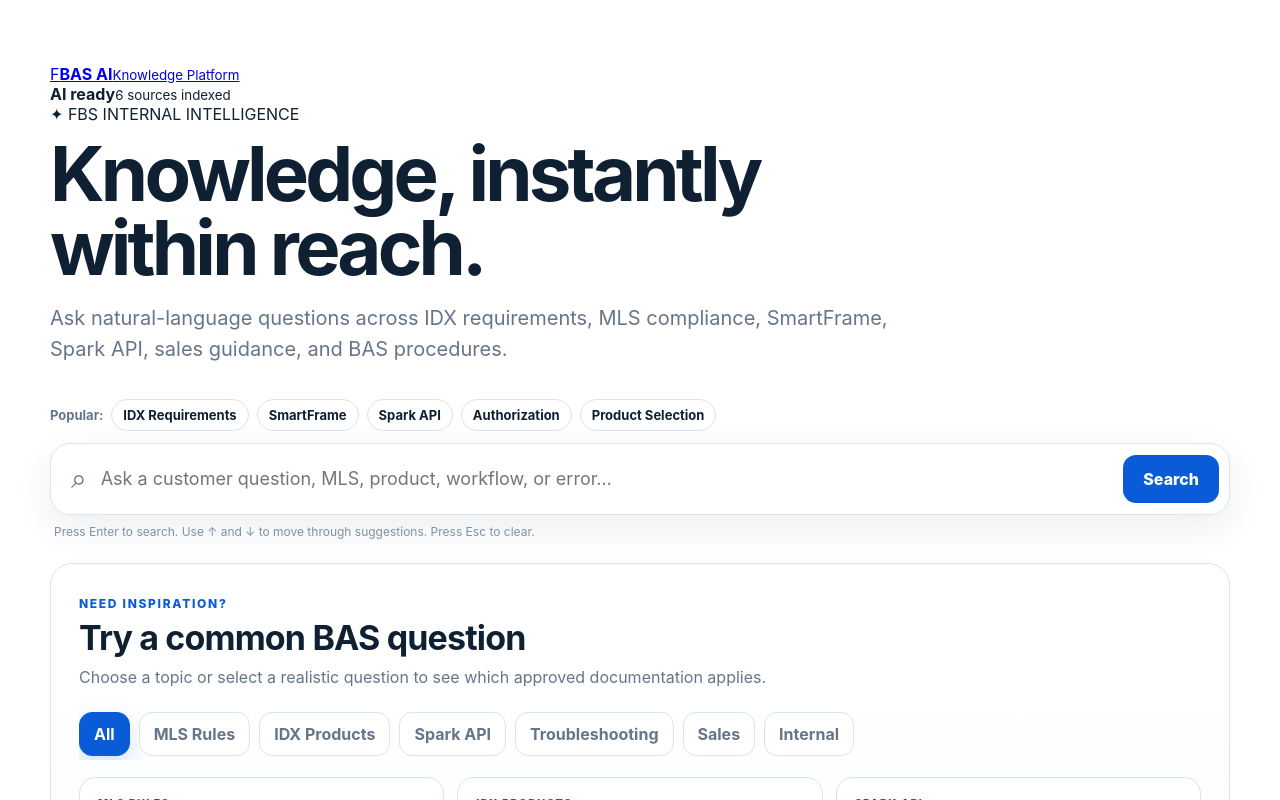
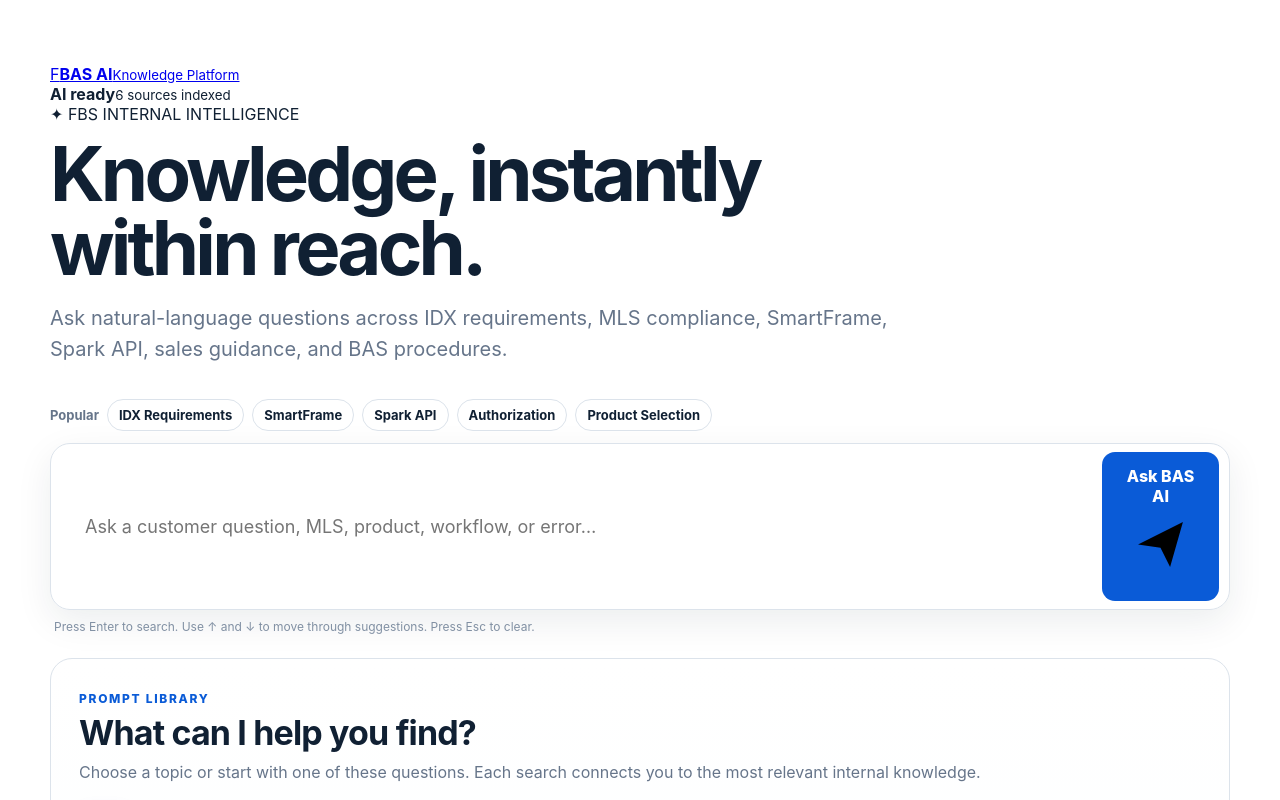
Before and after one commit to jawfbs/fbs-idx-ai-knowledge-platform, a Next.js app: page / in a window 1280 px wide. Shown: the top 800 px of the page. Built offline with nearby package versions, Linux system fonts and the light colour scheme.

Commit message:
Enhance BAS AI search experience

```diff
--- a/components/SearchClient.tsx
+++ b/components/SearchClient.tsx
@@ -191,14 +191,14 @@
   return (
     <section className="searchExperience" aria-label="Search the knowledge platform">
       <div className="featuredSkills" aria-label="Popular searches">
-        <span>Popular:</span>
+        <span className="popularLabel">Popular</span>
         {featuredSearches.map((item) => (
           <button key={item.label} type="button" onClick={() => runSearch(item.query)}>{item.label}</button>
         ))}
       </div>
 
       <form className="searchBox" onSubmit={handleSubmit} role="search">
-        <span className="searchIcon" aria-hidden="true">⌕</span>
+        <span className="searchIcon" aria-hidden="true"><svg viewBox="0 0 24 24"><path d="m21 21-4.35-4.35m2.35-5.65a8 8 0 1 1-16 0 8 8 0 0 1 16 0Z" /></svg></span>
         <input
           ref={inputRef}
           aria-label="Search the knowledge platform"
@@ -211,7 +211,7 @@
           onKeyDown={handleKeyDown}
         />
         {query && <button className="clearButton" type="button" onClick={clearSearch} aria-label="Clear search">×</button>}
-        <button className="searchButton" type="submit">Search</button>
+        <button className="searchButton" type="submit"><span>Ask BAS AI</span><svg viewBox="0 0 24 24" aria-hidden="true"><path d="m5 12 14-7-4 14-3-6-7-1Z" /></svg></button>
       </form>
       <p className="searchHint">Press Enter to search. Use ↑ and ↓ to move through suggestions. Press Esc to clear.</p>
 
@@ -219,9 +219,9 @@
         <div className="emptyState">
           <div className="emptyStateHeader">
             <div>
-              <span className="sectionKicker">Need inspiration?</span>
-              <h2>Try a common BAS question</h2>
-              <p>Choose a topic or select a realistic question to see which approved documentation applies.</p>
+              <span className="sectionKicker">PROMPT LIBRARY</span>
+              <h2>What can I help you find?</h2>
+              <p>Choose a topic or start with one of these questions. Each search connects you to the most relevant internal knowledge.</p>
             </div>
           </div>
 
@@ -253,7 +253,7 @@
               >
                 <span>{suggestion.topic}</span>
                 <strong>{suggestion.question}</strong>
-                <small>Search the knowledge base →</small>
+                <small>Ask BAS AI <span>↗</span></small>
               </button>
             ))}
           </div>
```
